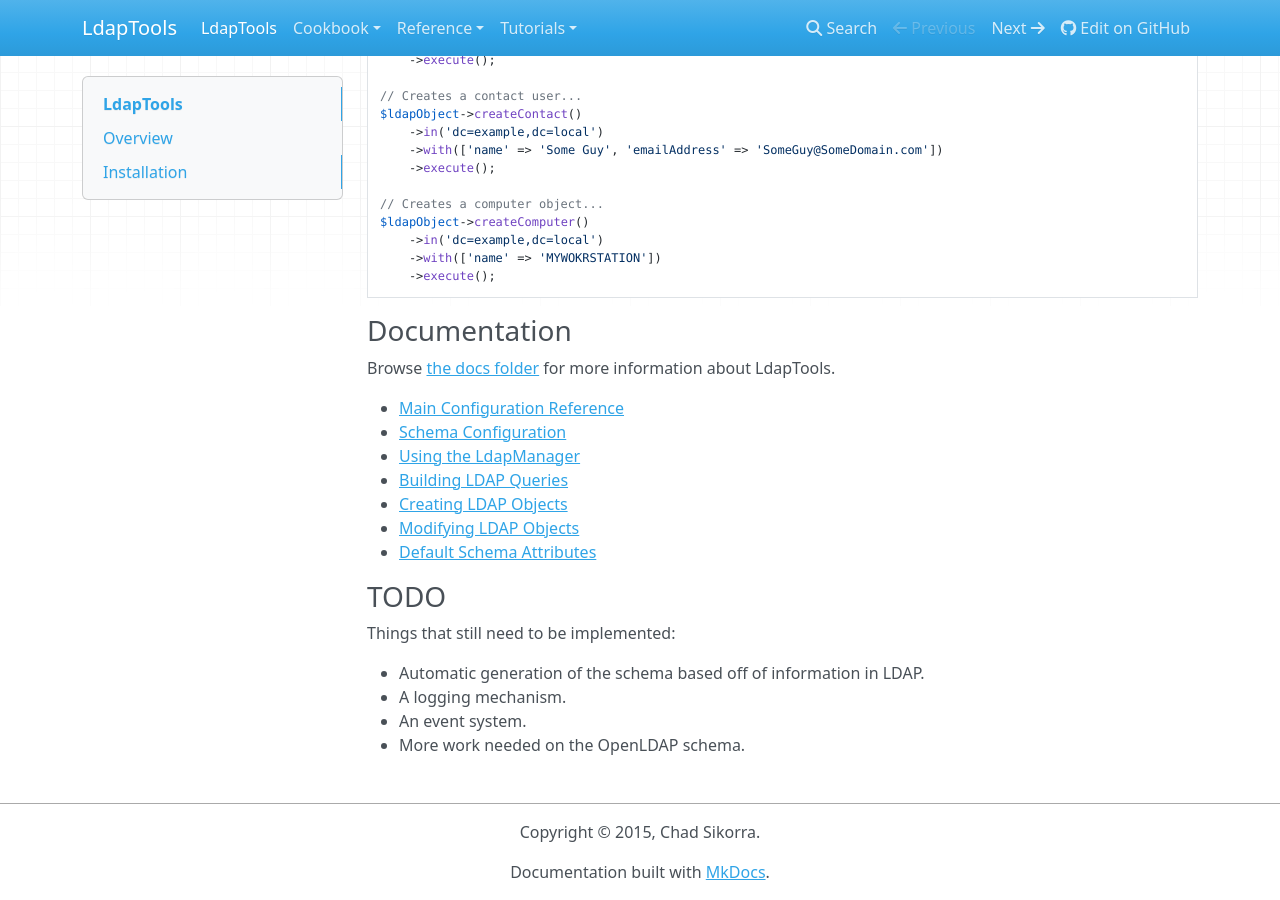
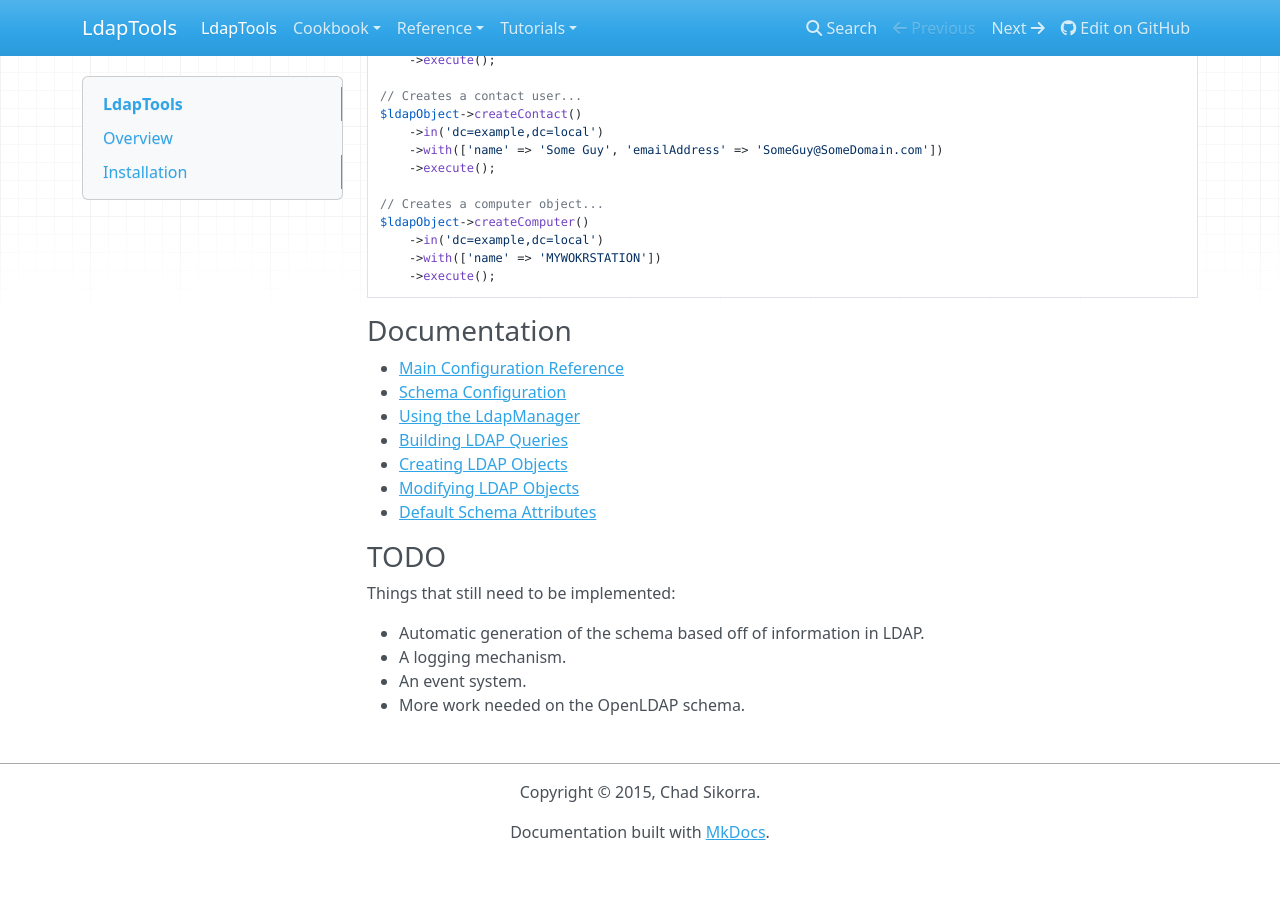
Before and after one commit to ldaptools/ldaptools, an MkDocs documentation site: the page built from docs/en/index.md, in a window 1280 px wide and 900 px high, scrolled down 2498 px. Built offline with MkDocs 1.6.1, drawn with Linux system fonts in a browser that asks for light colours; nearby versions of some CDN libraries; after the commit the page ends 3358 px from its top, so only the background shows below that.

```diff
--- a/docs/en/index.md
+++ b/docs/en/index.md
@@ -147,14 +147,12 @@ $ldapObject->createComputer()
 
 ### Documentation
 
-Browse [the docs folder](/docs/en) for more information about LdapTools.
-
 * [Main Configuration Reference](reference/Main-Configuration.md)
 * [Schema Configuration](reference/Schema-Configuration.md)
 * [Using the LdapManager](tutorials/Using-the-LDAP-Manager.md)
 * [Building LDAP Queries](tutorials/Building-LDAP-Queries.md)
 * [Creating LDAP Objects](tutorials/Creating-LDAP-Objects.md)
-* [Modifying LDAP Objects](tutorials/Modifying-LDAP-objects.md)
+* [Modifying LDAP Objects](tutorials/Modifying-LDAP-Objects.md)
 * [Default Schema Attributes](reference/Default-Schema-Attributes.md)
 
 ### TODO
```
